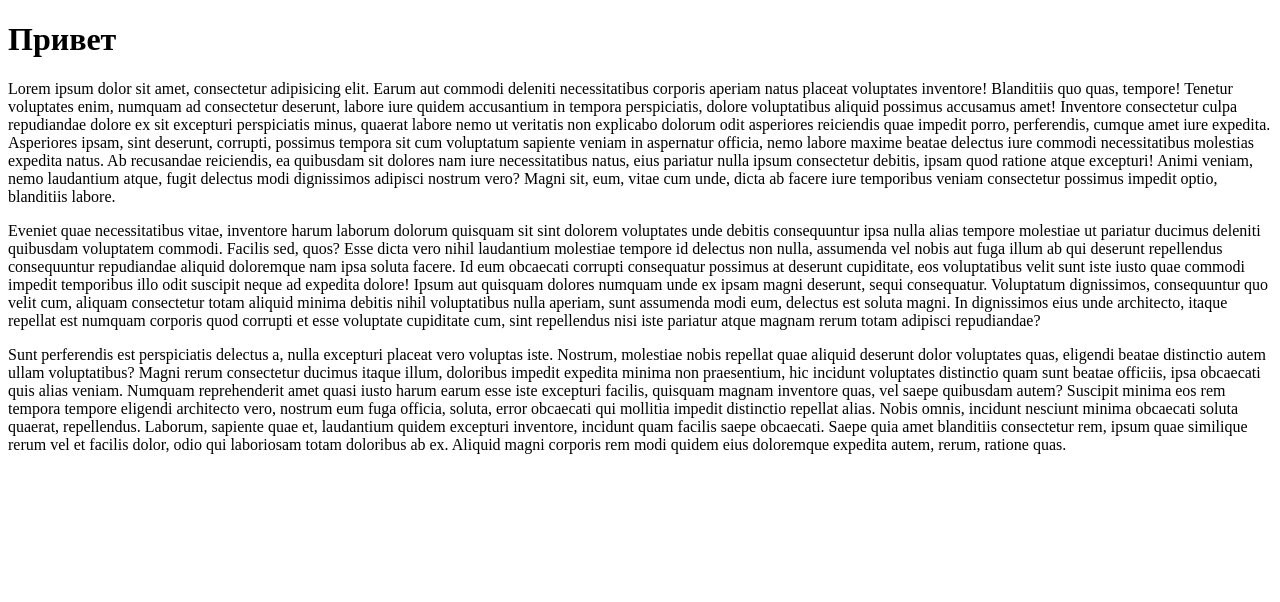
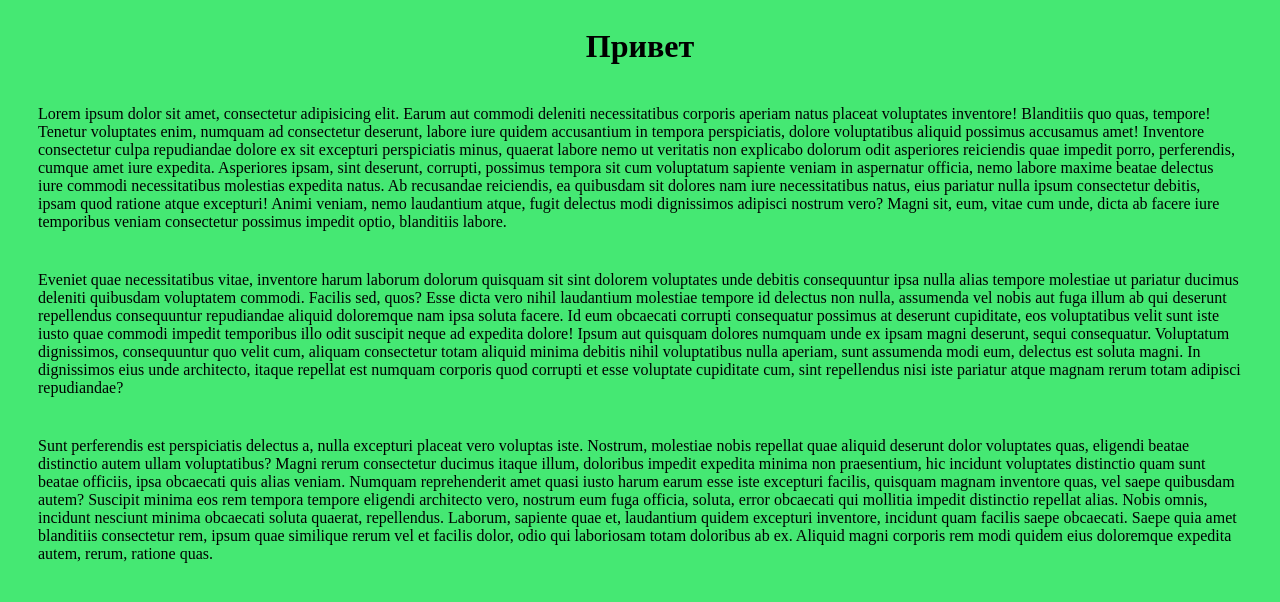
Before and after one commit to xaxac/xaxac.github.io, a plain HTML site: page index.html in a window 1280 px wide. Drawn offline with Linux system fonts and the light colour scheme.

Commit message:
third commit MF

```diff
--- a/css/style.css
+++ b/css/style.css
@@ -1,10 +1,14 @@
 body {
-	background: #08FCCF;
+	background: #45E873;
 
 }
 h1 {
+	display: block;
+	text-align: center;
 	margin: 0 auto;
+	padding: 20px 30px;
 }
 p {
 	margin: 0 auto;
+	padding: 20px 30px;
 }
--- a/index.html
+++ b/index.html
@@ -3,6 +3,7 @@
 <head>
 	<meta charset="UTF-8">
 	<title>xaxac pages</title>
+	<link rel="stylesheet" href="css/style.css">
 </head>
 <body>
 	<h1>Привет</h1>
```
